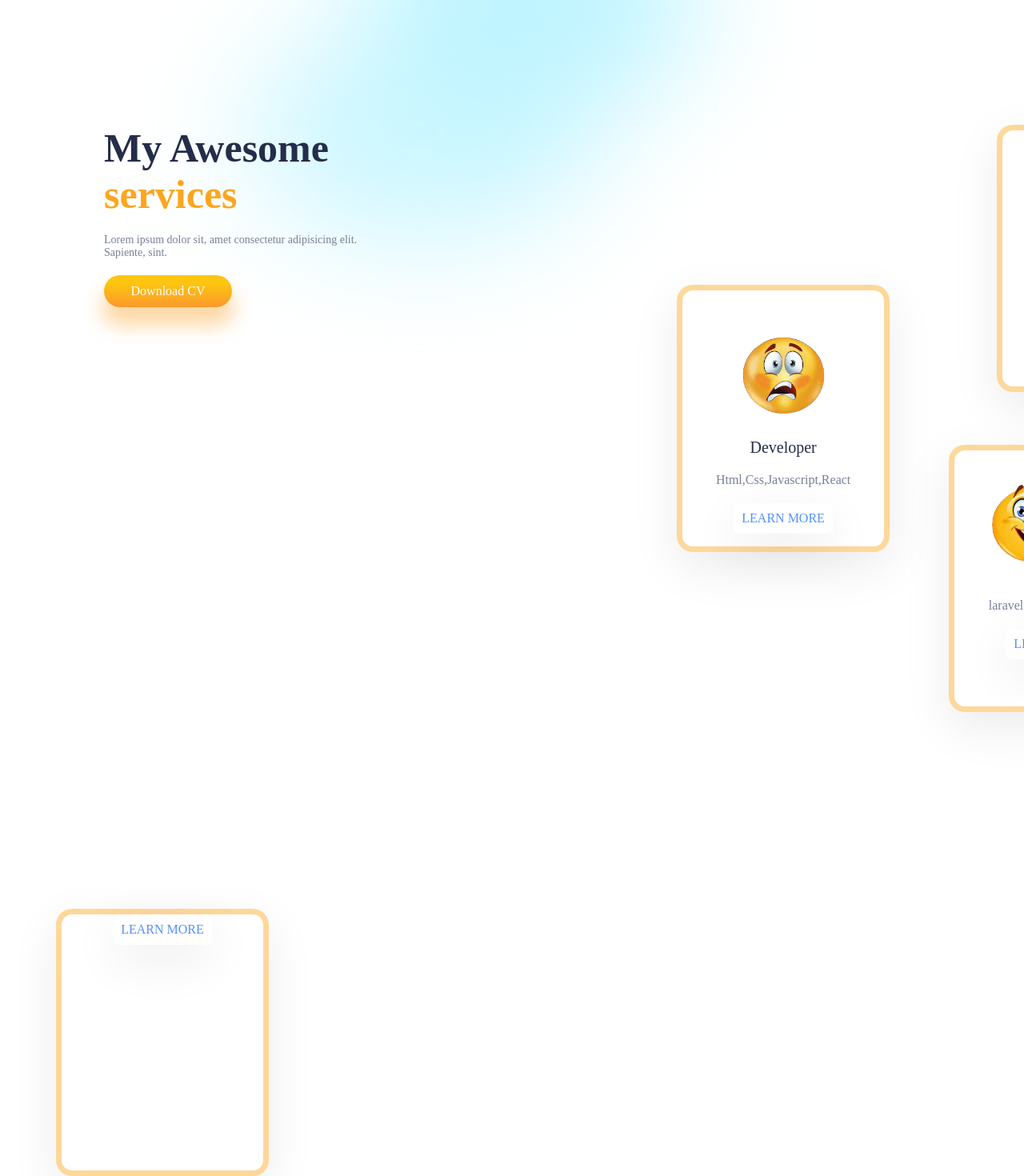
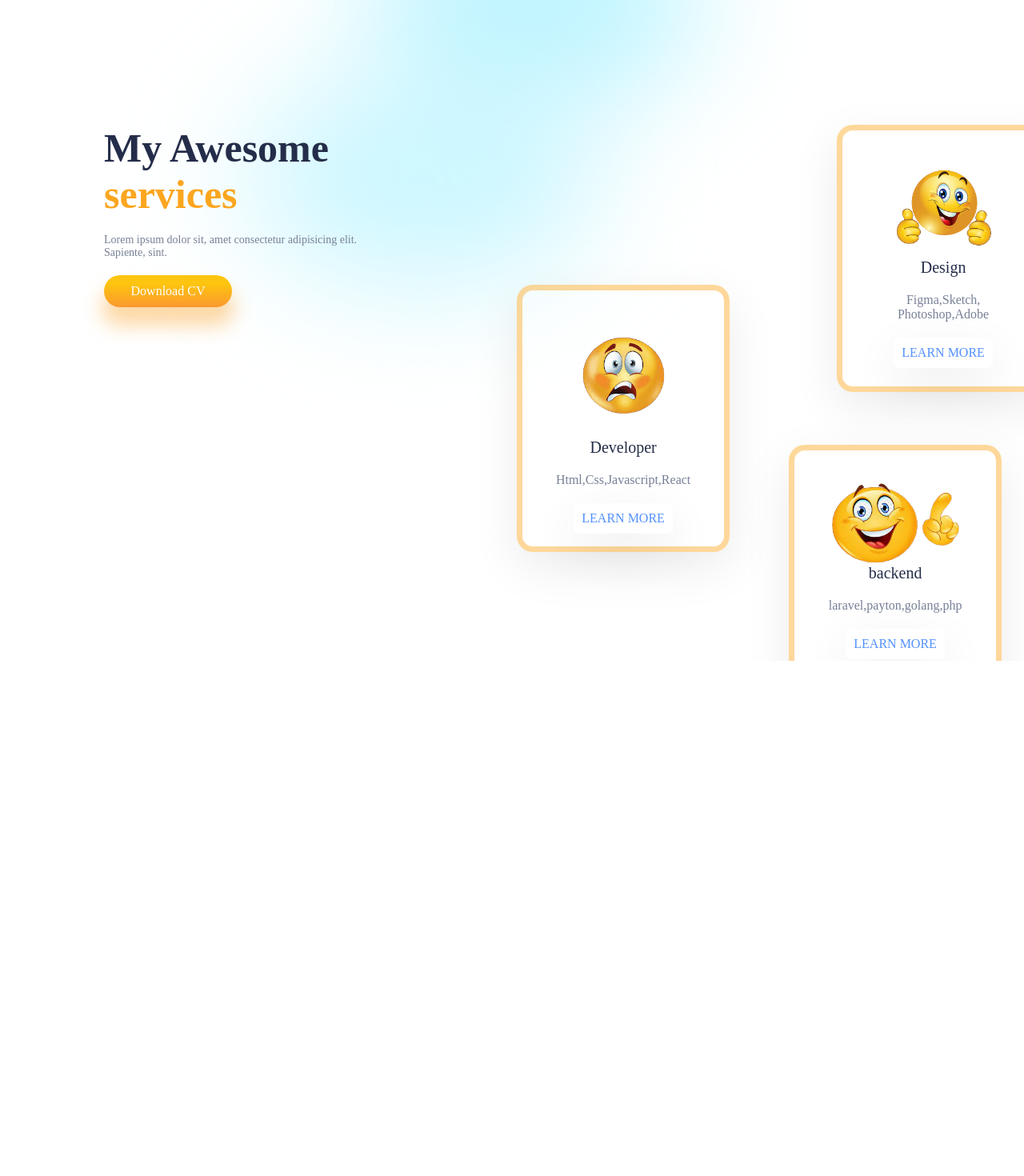
Before and after one commit to Behrooz-zendehdel/website-optimazied-desgin, a React (Create React App) app: page / in a window 1280 px wide. Shown: the part 750-2220 px from the top of the page at 80% size. After the commit the page ends 1576 px from the top, so only its background shows below. Built offline with nearby package versions, Linux system fonts and the light colour scheme; a web font is replaced by a local one.

Commit message:
added file resume for download

```diff
--- a/src/App.js
+++ b/src/App.js
@@ -9,7 +9,6 @@ function App() {
       <Navbar />
       <Intro />
       <Services />
-      <Card />
     </div>
   );
 }
--- a/src/Components/Servicess/Services.css
+++ b/src/Components/Servicess/Services.css
@@ -1,7 +1,7 @@
 .services {
   display: flex;
   padding: 0 3rem 0 3rem;
-  height: 90vh;
+  height: 50vh;
   margin-top: 1rem;
   margin-bottom: 13rem;
 }
--- a/src/Components/Servicess/Services.jsx
+++ b/src/Components/Servicess/Services.jsx
@@ -4,6 +4,7 @@ import emoji1 from "../../assets/emoji-1.png";
 import imoji3 from "../../assets/emoji-3.png";
 import imoji4 from "../../assets/emoji-4.png";
 import Card from "../Card/Card";
+import resume from "../../assets/resume.pdf";
 const Services = () => {
   return (
     <div className="services">
@@ -15,11 +16,14 @@ const Services = () => {
           Lorem ipsum dolor sit, amet consectetur adipisicing elit. <br />
           Sapiente, sint.
         </span>
-        <button className="button s-button">Download CV</button>
+        <a href={resume} download>
+          <button className="button s-button">Download CV</button>
+        </a>
+
         <div className="blur s-blur1" style={{ background: "#abf1ff94" }}></div>
       </div>
       {/* right side */}
-      <div className="cards" style={{ left: "40rem" }}>
+      <div className="cards" style={{ left: "30rem" }}>
         {/* card component */}
         <div>
           <Card
```
Also changed, not shown: 1 other file (tests, documents, lock files or other folders).
